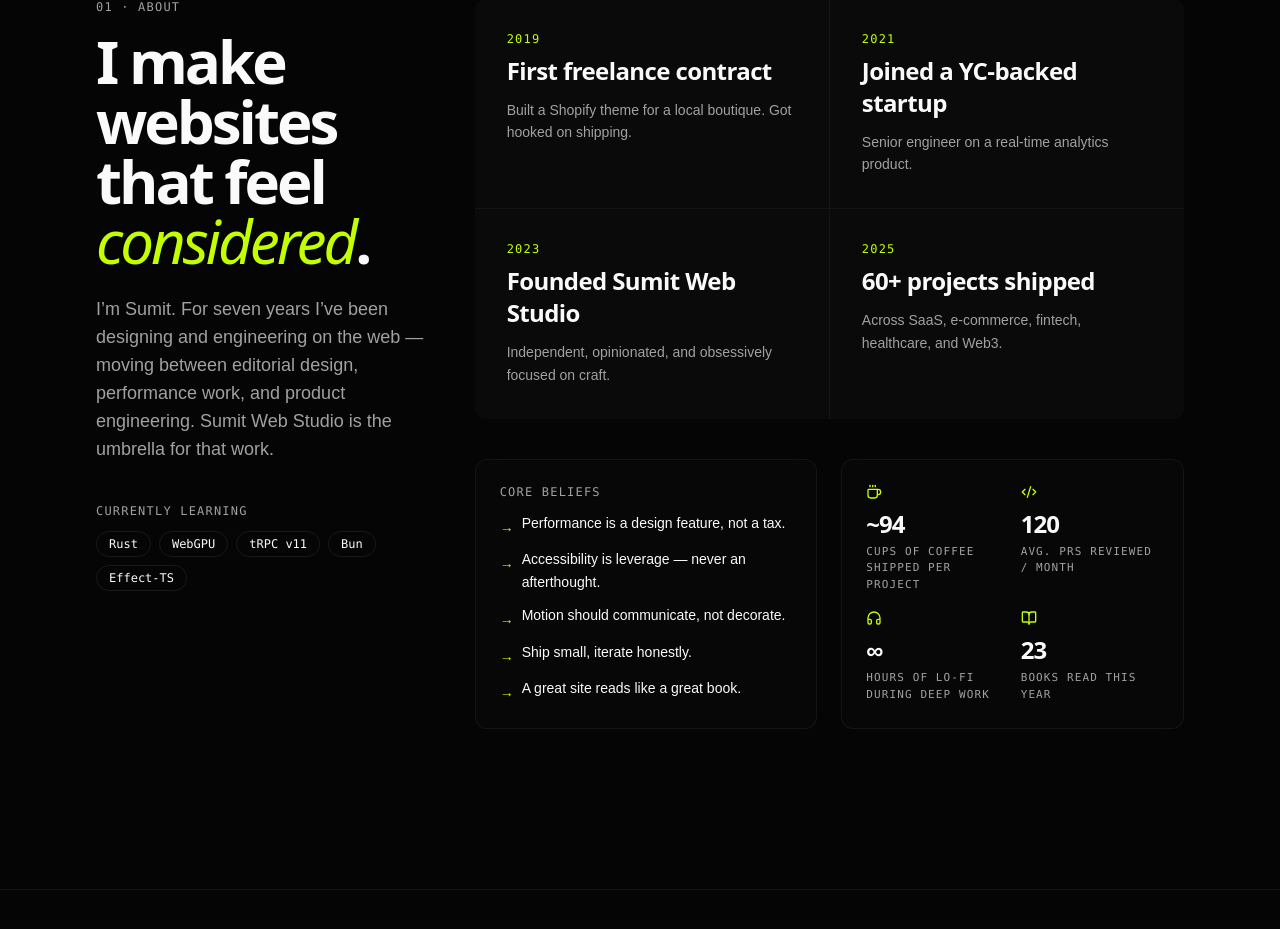
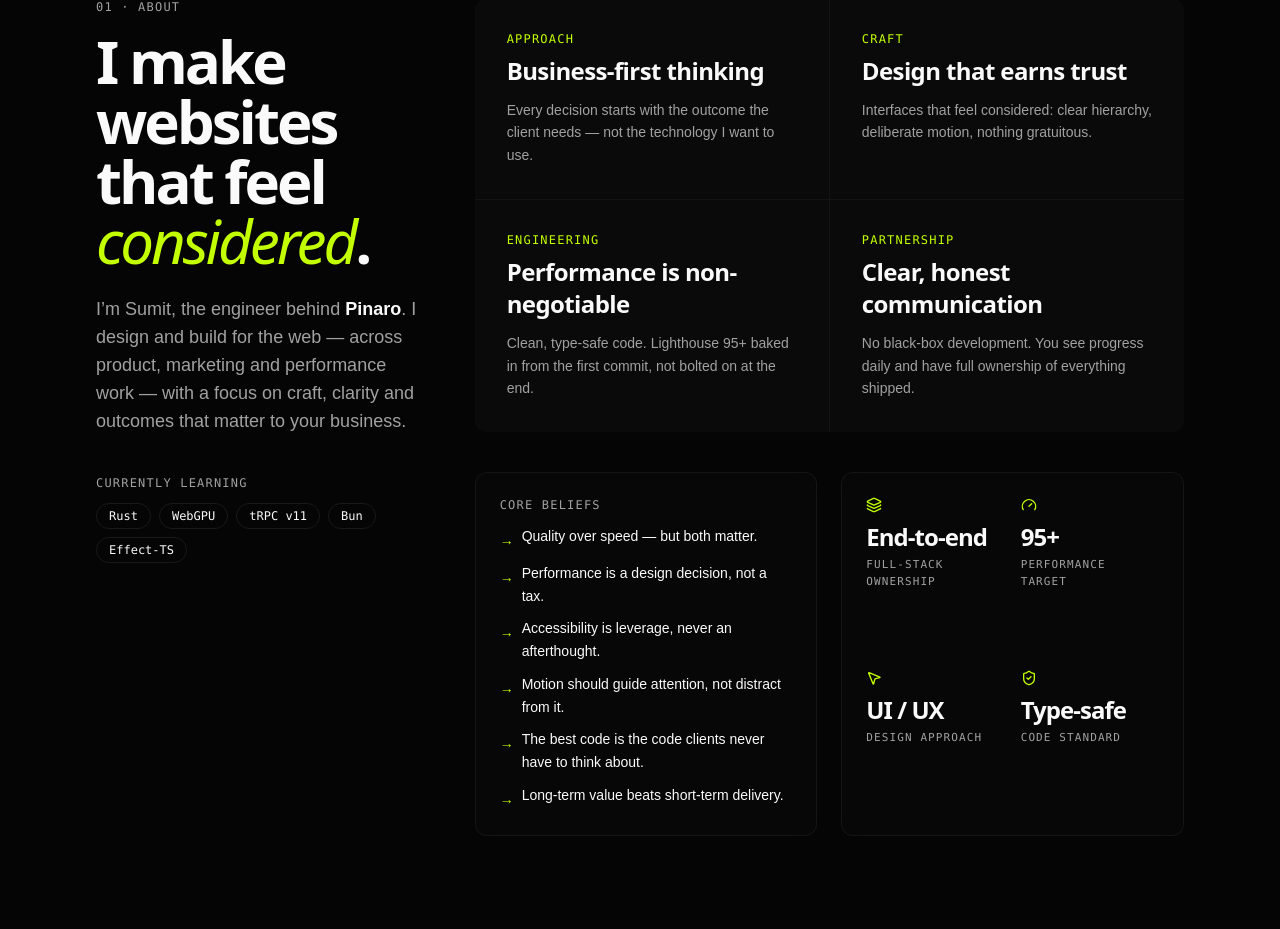
Before and after one commit to pinarohq/pinaro-web, a React (Create React App) app: page / in a window 1280 px wide. Shown: the part 1094-2023 px from the top of the page. Built offline with nearby package versions, Linux system fonts and the light colour scheme; the HTML template or start-up script is replaced by a standard one; a web font is replaced by a local one.

Commit message:
correction of about intraction and content

```diff
--- a/src/components/portfolio/About.jsx
+++ b/src/components/portfolio/About.jsx
@@ -1,94 +1,193 @@
 import { motion } from 'framer-motion';
-import { Coffee, Code2, Headphones, BookOpen } from 'lucide-react';
+import { Layers, Gauge, MousePointer2, ShieldCheck } from 'lucide-react';
 import { currentlyLearning } from '../../data/skills';
 
-const TIMELINE = [
-  { year: '2019', title: 'First freelance contract', detail: 'Built a Shopify theme for a local boutique. Got hooked on shipping.' },
-  { year: '2021', title: 'Joined a YC-backed startup', detail: 'Senior engineer on a real-time analytics product.' },
-  { year: '2023', title: 'Founded Sumit Web Studio', detail: 'Independent, opinionated, and obsessively focused on craft.' },
-  { year: '2025', title: '60+ projects shipped', detail: 'Across SaaS, e-commerce, fintech, healthcare, and Web3.' },
+const PILLARS = [
+  {
+    tag: 'Approach',
+    title: 'Business-first thinking',
+    detail: 'Every decision starts with the outcome the client needs — not the technology I want to use.',
+  },
+  {
+    tag: 'Craft',
+    title: 'Design that earns trust',
+    detail: 'Interfaces that feel considered: clear hierarchy, deliberate motion, nothing gratuitous.',
+  },
+  {
+    tag: 'Engineering',
+    title: 'Performance is non-negotiable',
+    detail: 'Clean, type-safe code. Lighthouse 95+ baked in from the first commit, not bolted on at the end.',
+  },
+  {
+    tag: 'Partnership',
+    title: 'Clear, honest communication',
+    detail: 'No black-box development. You see progress daily and have full ownership of everything shipped.',
+  },
 ];
 
 const BELIEFS = [
-  'Performance is a design feature, not a tax.',
-  'Accessibility is leverage — never an afterthought.',
-  'Motion should communicate, not decorate.',
-  'Ship small, iterate honestly.',
-  'A great site reads like a great book.',
+  'Quality over speed — but both matter.',
+  'Performance is a design decision, not a tax.',
+  'Accessibility is leverage, never an afterthought.',
+  'Motion should guide attention, not distract from it.',
+  'The best code is the code clients never have to think about.',
+  'Long-term value beats short-term delivery.',
 ];
 
-const FUN = [
-  { icon: Coffee, label: 'Cups of coffee shipped per project', value: '~94' },
-  { icon: Code2, label: 'Avg. PRs reviewed / month', value: '120' },
-  { icon: Headphones, label: 'Hours of lo-fi during deep work', value: '∞' },
-  { icon: BookOpen, label: 'Books read this year', value: '23' },
+const SIGNALS = [
+  { icon: Layers, label: 'Full-stack ownership', value: 'End-to-end' },
+  { icon: Gauge, label: 'Performance target', value: '95+' },
+  { icon: MousePointer2, label: 'Design approach', value: 'UI / UX' },
+  { icon: ShieldCheck, label: 'Code standard', value: 'Type-safe' },
 ];
+
+// Reusable scroll entrance: fade + rise + blur clears
+const fadeUp = (delay = 0) => ({
+  initial: { opacity: 0, y: 24, filter: 'blur(4px)' },
+  whileInView: { opacity: 1, y: 0, filter: 'blur(0px)' },
+  viewport: { once: true, margin: '-80px' },
+  transition: { duration: 0.65, delay, ease: [0.22, 1, 0.36, 1] },
+});
 
 export default function About() {
   return (
     <section id="about" className="relative py-24 md:py-32 lg:py-40">
       <div className="container-prem">
         <div className="grid lg:grid-cols-12 gap-12">
+
+          {/* ── Left column ── */}
           <div className="lg:col-span-4">
-            <div className="font-mono text-xs uppercase tracking-widest text-muted-foreground mb-4">01 · About</div>
-            <h2 className="font-display text-4xl sm:text-5xl lg:text-6xl tracking-tighter leading-[0.95] font-black">
-              I make websites that feel <span className="text-primary italic font-medium">considered</span>.
-            </h2>
-            <p className="mt-6 text-base sm:text-lg text-muted-foreground leading-relaxed">
-              I&rsquo;m Sumit. For seven years I&rsquo;ve been designing and engineering on the web —
-              moving between editorial design, performance work, and product engineering. Sumit Web Studio is the
-              umbrella for that work.
-            </p>
+            <motion.div {...fadeUp(0)}>
+              <div className="font-mono text-xs uppercase tracking-widest text-muted-foreground mb-4">
+                01 · About
+              </div>
 
-            <div className="mt-10">
-              <div className="font-mono text-xs uppercase tracking-widest text-muted-foreground mb-3">Currently learning</div>
+              {/* Heading — subtle lift only, no color change */}
+              <h2
+                className="font-display text-4xl sm:text-5xl lg:text-6xl tracking-tighter leading-[0.95] font-black
+                           transition-transform duration-200 ease-out hover:-translate-y-0.5 cursor-default"
+              >
+                I make websites that feel{' '}
+                <span className="text-primary italic font-medium">considered</span>.
+              </h2>
+
+              <p className="mt-6 text-base sm:text-lg text-muted-foreground leading-relaxed">
+                I&rsquo;m Sumit, the engineer behind{' '}
+                <span className="text-foreground font-semibold">Pinaro</span>. I design and build
+                for the web — across product, marketing and performance work — with a focus on craft,
+                clarity and outcomes that matter to your business.
+              </p>
+            </motion.div>
+
+            <motion.div {...fadeUp(0.1)} className="mt-10">
+              <div className="font-mono text-xs uppercase tracking-widest text-muted-foreground mb-3">
+                Currently learning
+              </div>
               <div className="flex flex-wrap gap-2">
                 {currentlyLearning.map((t) => (
-                  <span key={t} className="rounded-full border border-border/80 px-3 py-1 text-xs font-mono">{t}</span>
+                  <motion.span
+                    key={t}
+                    whileHover={{ y: -1 }}
+                    transition={{ duration: 0.18, ease: 'easeOut' }}
+                    className="rounded-full border border-border/80 px-3 py-1 text-xs font-mono
+                               hover:border-primary/50 transition-colors duration-200 cursor-default"
+                  >
+                    {t}
+                  </motion.span>
                 ))}
               </div>
-            </div>
+            </motion.div>
           </div>
 
+          {/* ── Right column ── */}
           <div className="lg:col-span-8">
+
+            {/* Pillar cards — staggered scroll entrance + subtle hover lift */}
             <div className="grid sm:grid-cols-2 gap-px bg-border/60 rounded-xl overflow-hidden">
-              {TIMELINE.map((t, i) => (
+              {PILLARS.map((p, i) => (
                 <motion.div
-                  key={t.year}
-                  initial={{ opacity: 0, y: 20 }}
-                  whileInView={{ opacity: 1, y: 0 }}
-                  viewport={{ once: true, margin: '-80px' }}
-                  transition={{ duration: 0.6, delay: i * 0.05 }}
-                  className="bg-card p-6 sm:p-8"
+                  key={p.tag}
+                  {...fadeUp(i * 0.1)}
+                  whileHover={{ y: -2 }}
+                  transition={{ duration: 0.22, ease: 'easeOut' }}
+                  className="relative bg-card p-6 sm:p-8 overflow-hidden group"
                 >
-                  <div className="font-mono text-xs text-primary uppercase tracking-widest">{t.year}</div>
-                  <div className="font-display text-2xl font-bold tracking-tight mt-2">{t.title}</div>
-                  <p className="mt-3 text-sm text-muted-foreground leading-relaxed">{t.detail}</p>
+                  {/* Left-edge accent line that grows in on hover */}
+                  <span
+                    className="absolute left-0 top-4 bottom-4 w-px bg-primary
+                               origin-top scale-y-0 group-hover:scale-y-100
+                               transition-transform duration-300 ease-out"
+                  />
+
+                  <div className="font-mono text-xs text-primary uppercase tracking-widest">
+                    {p.tag}
+                  </div>
+
+                  {/* Card headline — 2px rise on hover */}
+                  <div
+                    className="font-display text-2xl font-bold tracking-tight mt-2
+                               transition-transform duration-200 ease-out group-hover:-translate-y-px"
+                  >
+                    {p.title}
+                  </div>
+
+                  <p className="mt-3 text-sm text-muted-foreground leading-relaxed">
+                    {p.detail}
+                  </p>
                 </motion.div>
               ))}
             </div>
 
             <div className="mt-10 grid md:grid-cols-2 gap-6">
-              <div className="glass rounded-xl p-6">
-                <div className="font-mono text-xs uppercase tracking-widest text-muted-foreground mb-3">Core beliefs</div>
+
+              {/* Core beliefs */}
+              <motion.div {...fadeUp(0.22)} className="glass rounded-xl p-6">
+                <div className="font-mono text-xs uppercase tracking-widest text-muted-foreground mb-3">
+                  Core beliefs
+                </div>
                 <ul className="space-y-2.5">
                   {BELIEFS.map((b) => (
-                    <li key={b} className="flex gap-2 text-sm leading-relaxed">
-                      <span className="text-primary mt-1">→</span>
+                    <motion.li
+                      key={b}
+                      whileHover={{ y: -1 }}
+                      transition={{ duration: 0.18, ease: 'easeOut' }}
+                      className="flex gap-2 text-sm leading-relaxed group cursor-default"
+                    >
+                      <span className="text-primary mt-1 transition-transform duration-200 group-hover:translate-x-0.5">
+                        →
+                      </span>
                       <span>{b}</span>
-                    </li>
+                    </motion.li>
                   ))}
                 </ul>
-              </div>
-              <div className="glass rounded-xl p-6 grid grid-cols-2 gap-4">
-                {FUN.map(({ icon: Icon, label, value }) => (
-                  <div key={label}>
-                    <Icon className="h-4 w-4 text-primary mb-2" />
-                    <div className="font-display text-2xl font-black">{value}</div>
-                    <div className="text-[11px] text-muted-foreground uppercase tracking-widest font-mono mt-1">{label}</div>
-                  </div>
+              </motion.div>
+
+              {/* Capability signals */}
+              <motion.div {...fadeUp(0.3)} className="glass rounded-xl p-6 grid grid-cols-2 gap-4">
+                {SIGNALS.map(({ icon: Icon, label, value }) => (
+                  <motion.div
+                    key={label}
+                    whileHover={{ y: -2 }}
+                    transition={{ duration: 0.2, ease: 'easeOut' }}
+                    className="group cursor-default"
+                  >
+                    <Icon
+                      className="h-4 w-4 text-primary mb-2
+                                 transition-transform duration-200 group-hover:scale-105"
+                    />
+                    <div
+                      className="font-display text-2xl font-black
+                                 transition-transform duration-200 group-hover:-translate-y-px"
+                    >
+                      {value}
+                    </div>
+                    <div className="text-[11px] text-muted-foreground uppercase tracking-widest font-mono mt-1">
+                      {label}
+                    </div>
+                  </motion.div>
                 ))}
-              </div>
+              </motion.div>
+
             </div>
           </div>
         </div>
```
